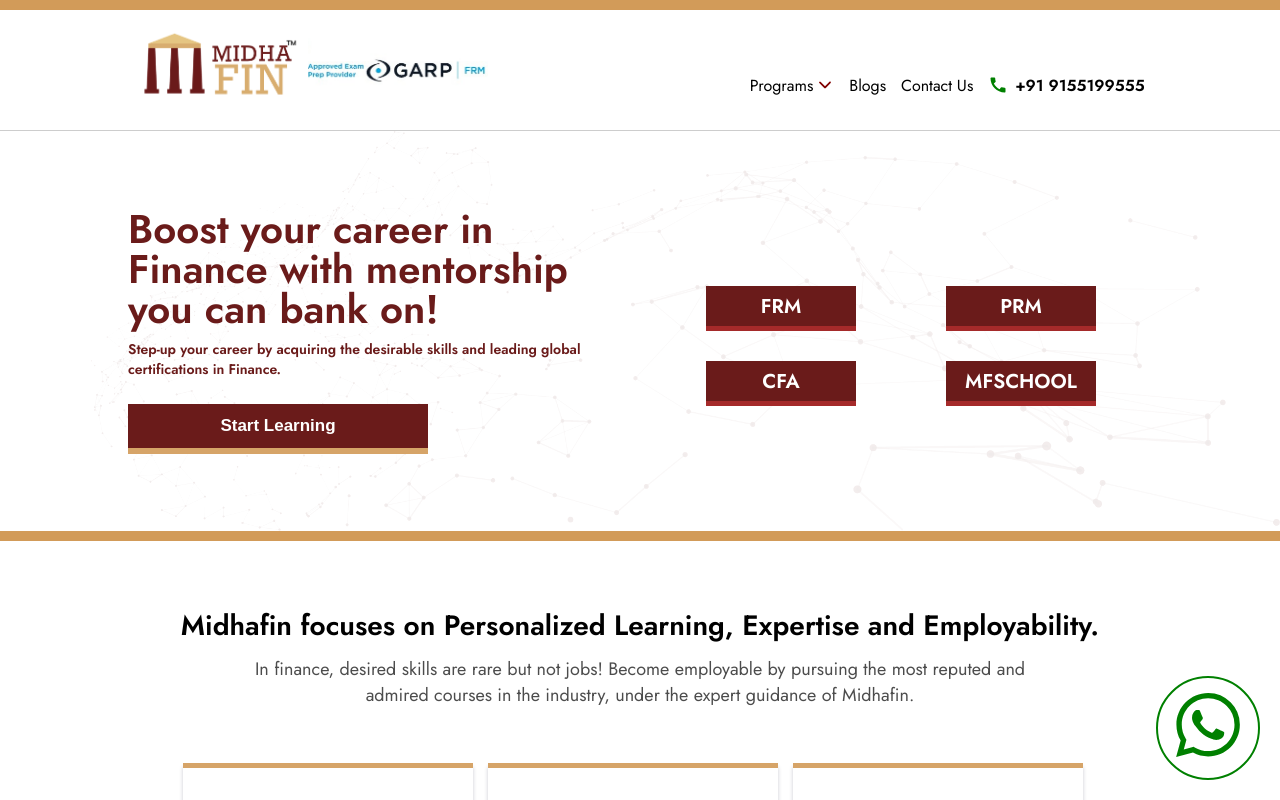
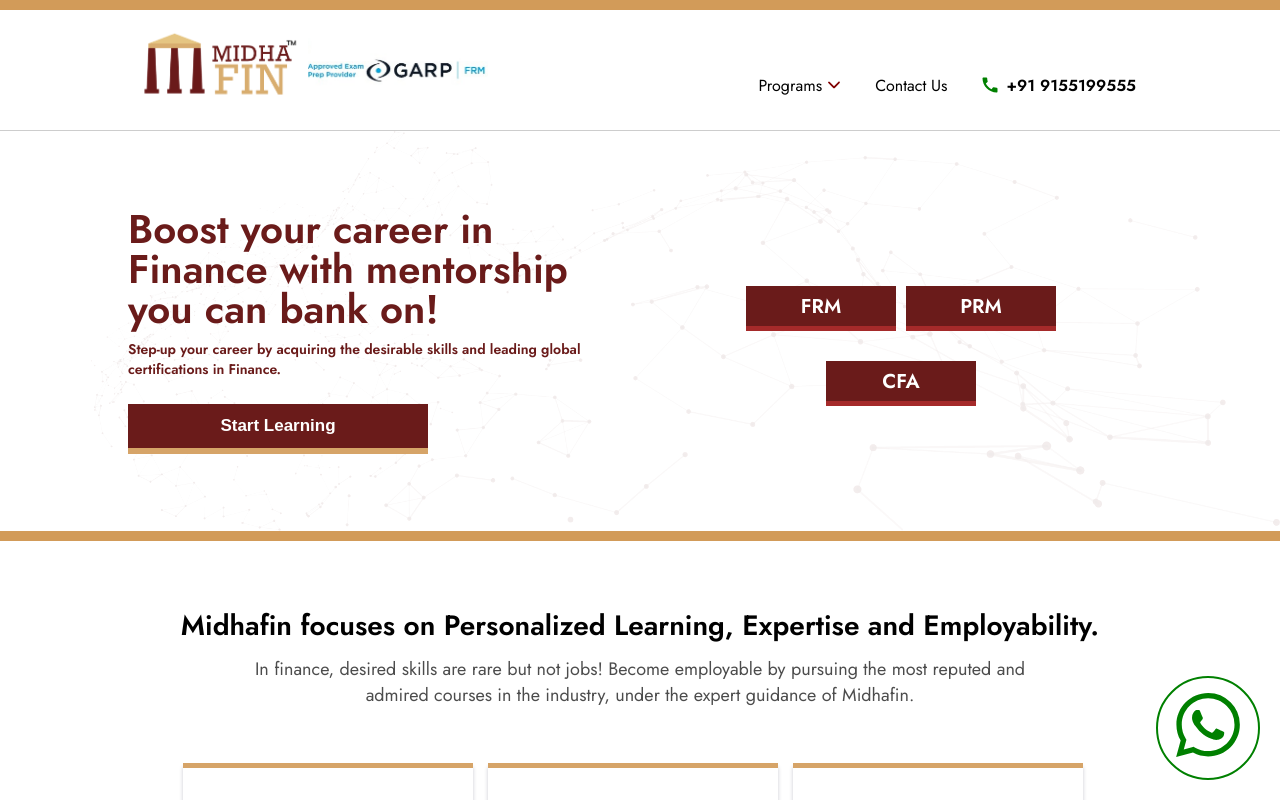
Before and after one commit to totorodev0032/MidhaFin, a React (Create React App) app: page / in a window 1280 px wide. Shown: the top 800 px of the page. Built offline with nearby package versions, Linux system fonts and the light colour scheme.

Commit message:
typo added

```diff
--- a/public/index.html
+++ b/public/index.html
@@ -22,7 +22,7 @@
       work correctly both with client-side routing and a non-root public URL.
       Learn how to configure a non-root public URL by running `npm run build`.
     -->
-  <title>Midha Pro</title>
+  <title>Midha Fin</title>
 
   <!-- Global site tag (gtag.js) - Google Analytics -->
 <script async src="https://www.googletagmanager.com/gtag/js?id=UA-207548389-1"></script>
--- a/src/components/CourseHero/CourseHero.js
+++ b/src/components/CourseHero/CourseHero.js
@@ -358,7 +358,7 @@
                 </ShareLink>
               </ShareButton>
               <a
-                href="https://wa.me/919801176401"
+                href="https://wa.me/919155199555"
                 style={{ textDecoration: 'none', color: 'black' }}
               >
                 <ShareButton>
--- a/src/components/FloatingButton/FloatingButton.js
+++ b/src/components/FloatingButton/FloatingButton.js
@@ -5,7 +5,7 @@
 const FloatingButton = () => {
   return (
     <Div>
-      <a href="https://wa.me/919801176401">
+      <a href="https://wa.me/919155199555">
         <Icon />
       </a>
     </Div>
--- a/src/components/HeroSection/HeroSection.js
+++ b/src/components/HeroSection/HeroSection.js
@@ -203,7 +203,7 @@
   display: flex;
   width: 400px;
   flex-wrap: wrap;
-  justify-content: space-between;
+  justify-content: center;
   align-items: center;
 
   .link {
@@ -264,7 +264,7 @@
                 <SectionBox>CFA</SectionBox>
               </Link>
 
-              <SectionBox>MFSCHOOL</SectionBox>
+              {/* <SectionBox>MFSCHOOL</SectionBox> */}
             </CategoryContainer>
           </HeroRight>
         </HeroWrapper>
--- a/src/components/ToolBar/Toolbar.js
+++ b/src/components/ToolBar/Toolbar.js
@@ -213,7 +213,7 @@
                   CFA
                 </Link>
 
-                <Link
+                {/* <Link
                   to="/programmes/mfschool"
                   style={{
                     textDecoration: 'none',
@@ -223,10 +223,10 @@
                   }}
                 >
                   MFSCHOOL
-                </Link>
+                </Link> */}
               </div>
             </p>
-            <Link
+            {/* <Link
               to="/blogs"
               style={{
                 textDecoration: 'none',
@@ -235,7 +235,7 @@
               }}
             >
               Blogs
-            </Link>
+            </Link> */}
             <a
               href="#contact"
               style={{
--- a/src/pages/Programmes/ProgramPage.js
+++ b/src/pages/Programmes/ProgramPage.js
@@ -313,7 +313,7 @@
   align-items: center;
   color: white;
   border: none;
-  border-bottom: 6px solid brown;
+  border-bottom: 6px solid #d6a468;
   background-color: #6a1b1a;
   font-weight: 500;
   cursor: pointer;
```
